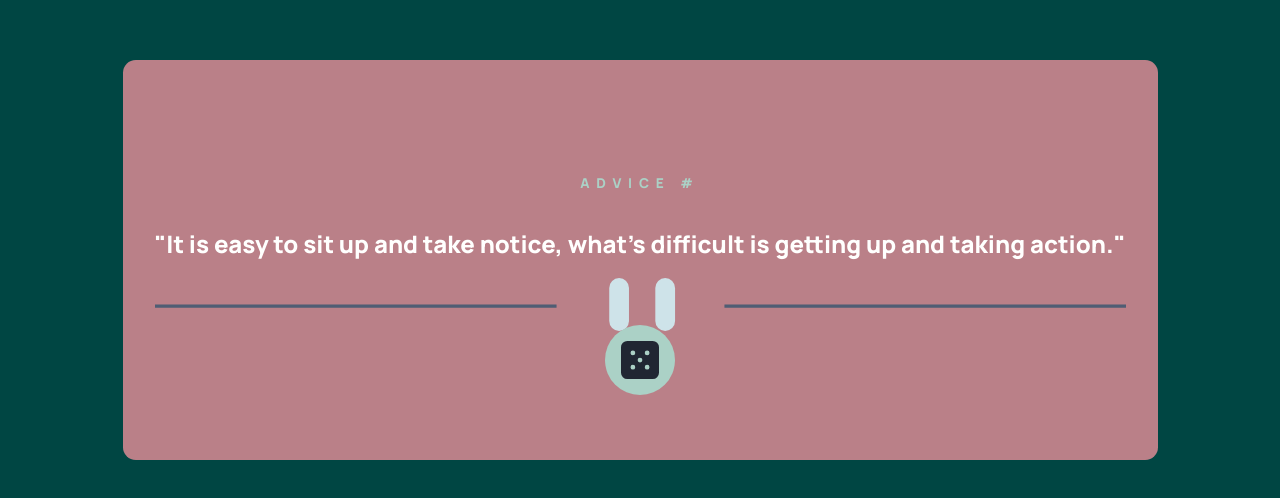
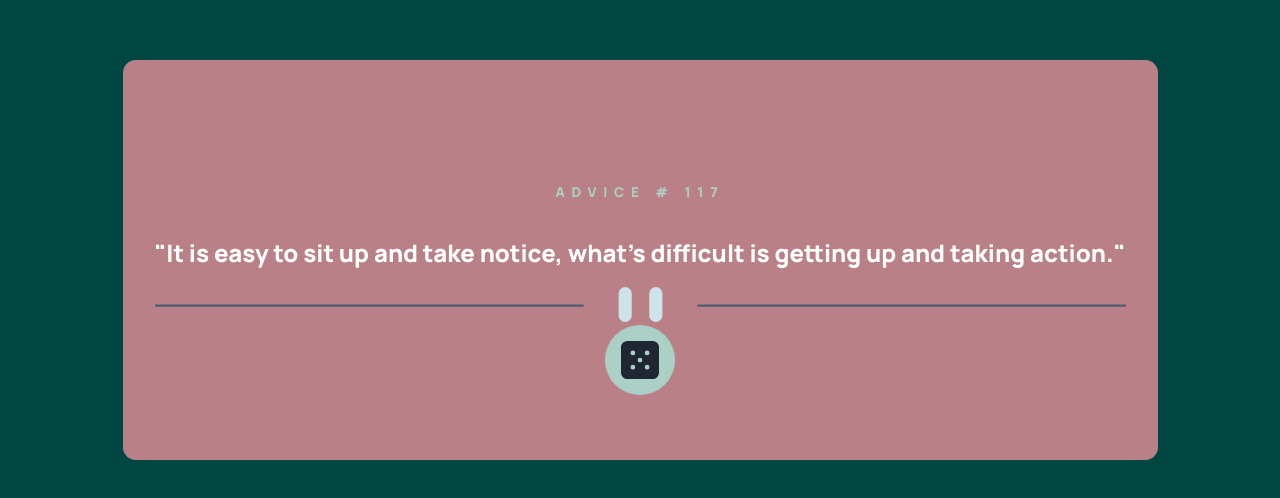
Before and after one commit to Delgorithm/advice-generator-app-main, a plain HTML site: page index.html in a window 1280 px wide. Shown: the part 140-638 px from the top of the page. Drawn offline with Linux system fonts and the light colour scheme.

Commit message:
HTML: Final version

```diff
--- a/index.html
+++ b/index.html
@@ -25,13 +25,14 @@
     <main>
       <section>
         <div class="container">
-          <h4 id="number-advice">advice #<span></span></h4>
+          <h4 id="number-advice">advice # 117<span></span></h4>
           <div class="container__advice">
             <p id="caption-advice">
               "It is easy to sit up and take notice, what's difficult is getting
               up and taking action."
               </p>
             <picture class="pattern-divider">
+              <source srcset="./images/pattern-divider-desktop.svg" media="(min-width: 700px)">
               <img
                 src="./images/pattern-divider-mobile.svg"
                 alt="pattern-divider-mobile"
```
